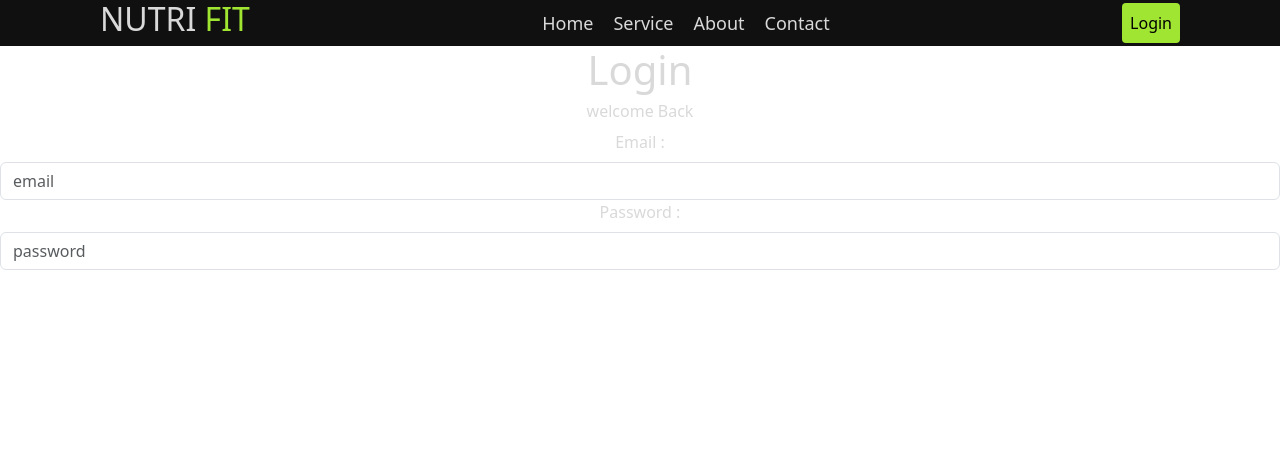
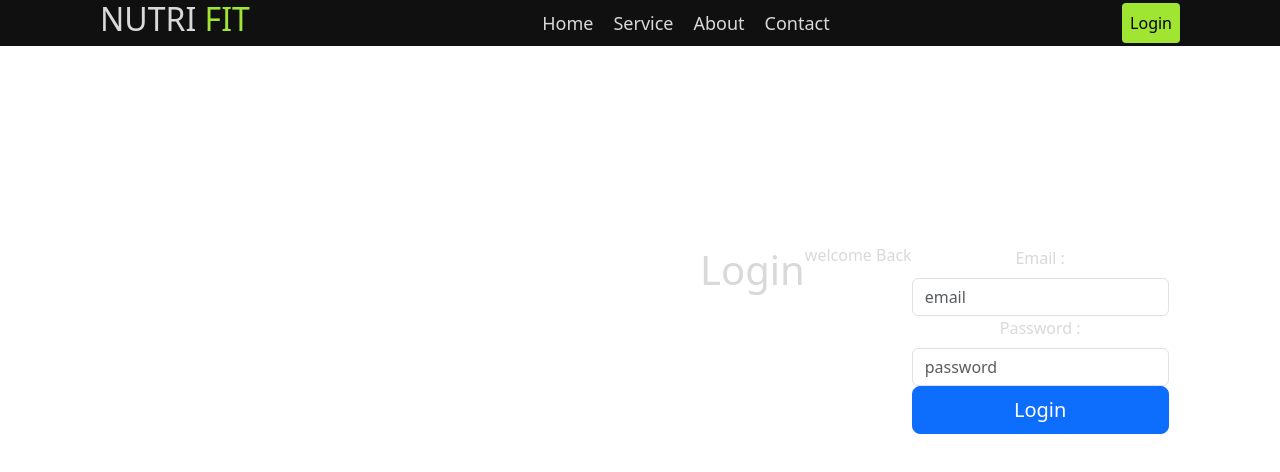
Before and after one commit to usfaql/MERAKI_Academy_Project_5_forked, a React (Create React App) app in the folder frontend/: page / in a window 1280 px wide. Shown: the top 472 px of the page. Built offline with nearby package versions, Linux system fonts and the light colour scheme.

Commit message:
login_display:flex

```diff
--- a/frontend/src/components/LoginPage/Login.css
+++ b/frontend/src/components/LoginPage/Login.css
@@ -10,3 +10,8 @@ body{
 .email_input{
 
 }
+.login_title{
+    display: flex;
+    margin-top: 200px;
+    margin-left: 700px;
+}
--- a/frontend/src/components/LoginPage/Login.js
+++ b/frontend/src/components/LoginPage/Login.js
@@ -4,6 +4,7 @@ import './Login.css'
 import axios from 'axios'
 
 import Form from 'react-bootstrap/Form';
+import Button from 'react-bootstrap/Button';
 
 const Login = () => {
 
@@ -41,6 +42,20 @@ const Login = () => {
         }}
       />
       </div>
+      <div className='login_button'>
+
+         <div className="d-grid gap-2">
+      <Button variant="primary" size="lg" >
+      Login
+      </Button>
+
+    </div>
+
+
+
+
+      </div>
+
 
 
         </div>
```
